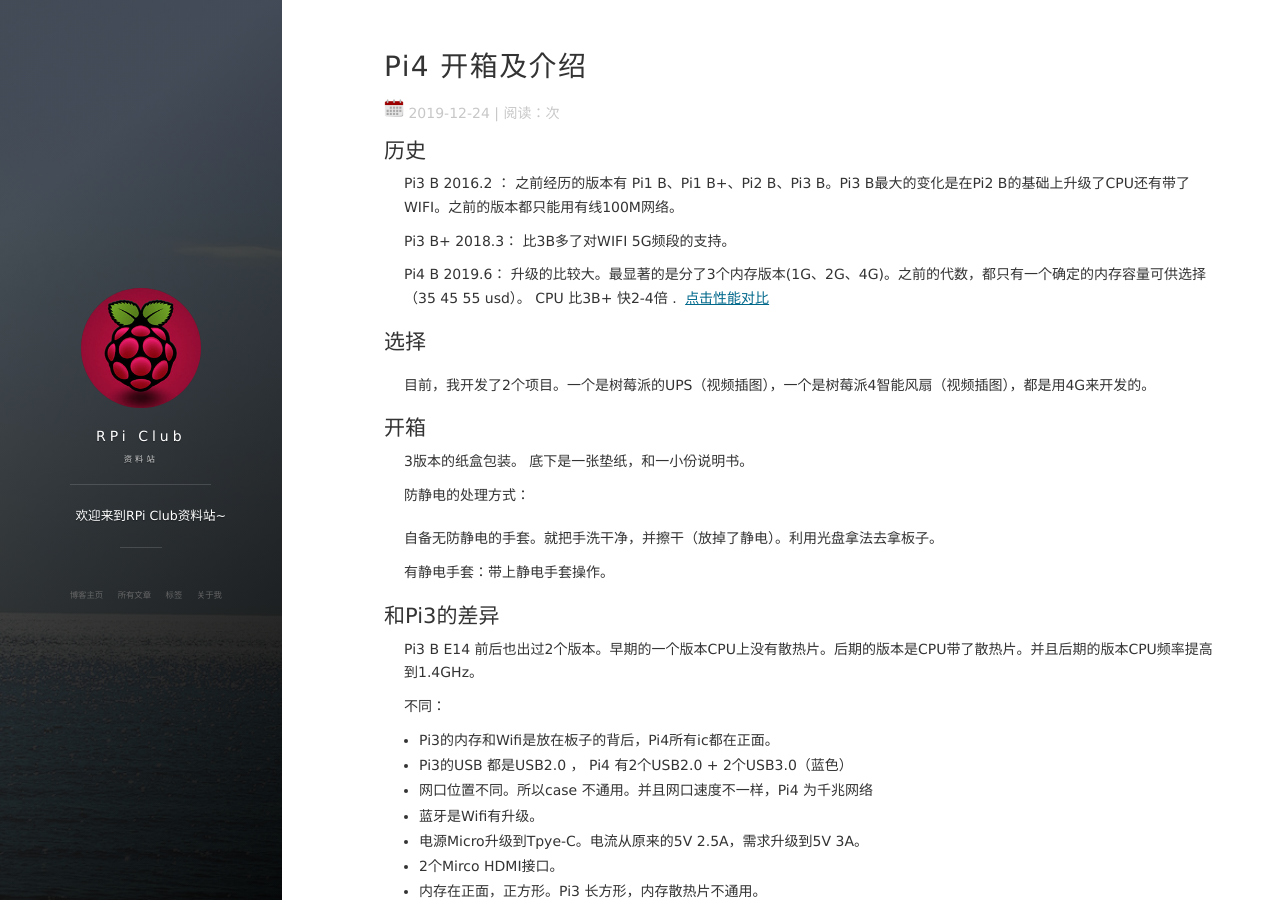
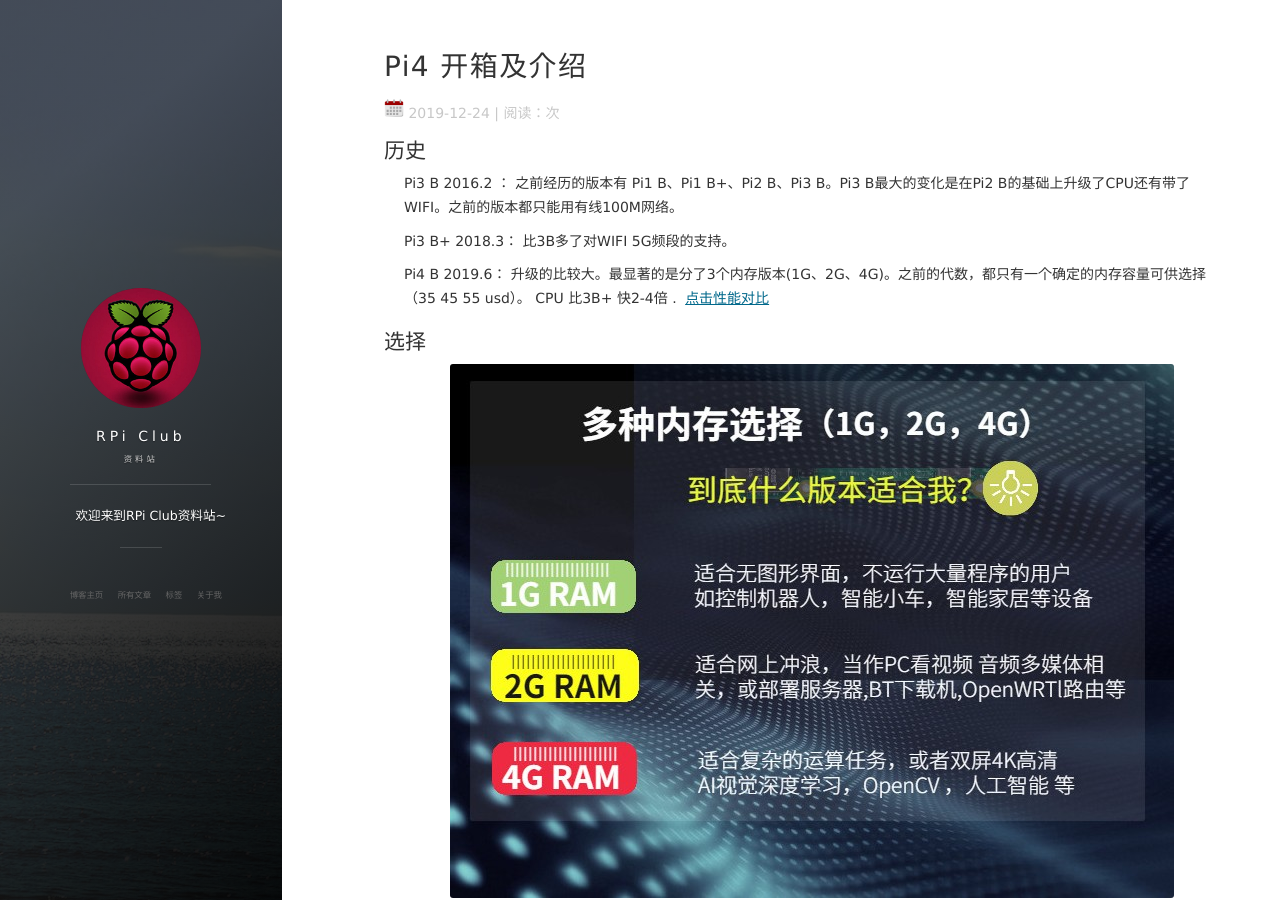
Before and after one commit to rcdrones/111rcdrones.github.io, a Jekyll site: the page built from _posts/2019-12-24-pi4-introduce.md, in a window 1280 px wide and 900 px high. Built offline with Jekyll 4.4.1, drawn with Linux system fonts in a browser that asks for light colours; nearby versions of some CDN libraries; comment, search, counter and statistics services are not loaded.

Commit message:
update blog

```diff
--- a/_posts/2019-12-24-pi4-introduce.md
+++ b/_posts/2019-12-24-pi4-introduce.md
@@ -19,7 +19,7 @@ Pi4 B 2019.6： 升级的比较大。最显著的是分了3个内存版本(1G、
 
 ## 选择
 
-![](images/post/sel.jpg)
+![](/images/posts/intro/sel.jpg)
 
 目前，我开发了2个项目。一个是树莓派的UPS（视频插图），一个是树莓派4智能风扇（视频插图），都是用4G来开发的。
 
@@ -31,7 +31,7 @@ Pi4 B 2019.6： 升级的比较大。最显著的是分了3个内存版本(1G、
 
 防静电的处理方式：
 
-![](/post/esd.jpg)
+![](/images/post/intro/esd.jpg)
 
 自备无防静电的手套。就把手洗干净，并擦干（放掉了静电）。利用光盘拿法去拿板子。
 
```
Also changed, not shown: images/posts/intro/esd.JPG (renamed from images/post/esd.JPG), images/posts/intro/sel.JPG (renamed from images/post/sel.JPG).
